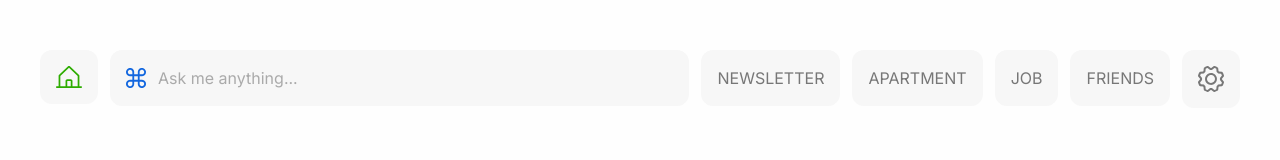
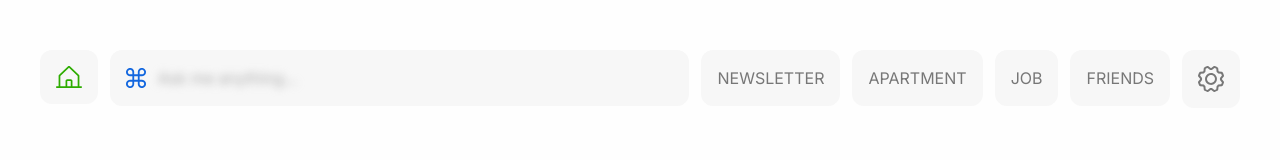
Before and after one commit to marcowang01/envelope-demo, a Next.js app: page / in a window 1280 px wide. Shown: the top 160 px of the page. Built offline with nearby package versions, Linux system fonts and the light colour scheme.

Commit message:
blur search input

```diff
--- a/src/components/navbar/searchBar.tsx
+++ b/src/components/navbar/searchBar.tsx
@@ -127,7 +127,7 @@ export function SearchBar() {
           <input
             type="text"
             placeholder="Ask me anything..."
-            className="bg-transparent border-none w-full placeholder-gray-450 pl-3 focus:outline-none peer text-gray-500 focus:text-gray-500 z-20"
+            className="bg-transparent border-none w-full placeholder-gray-450 pl-3 focus:outline-none peer text-gray-500 focus:text-gray-500 z-20  blur-[4px]"
             value={searchInput}
             onChange={(e) => onChange(e)}
             onKeyDown={handleKeyDown}
```
